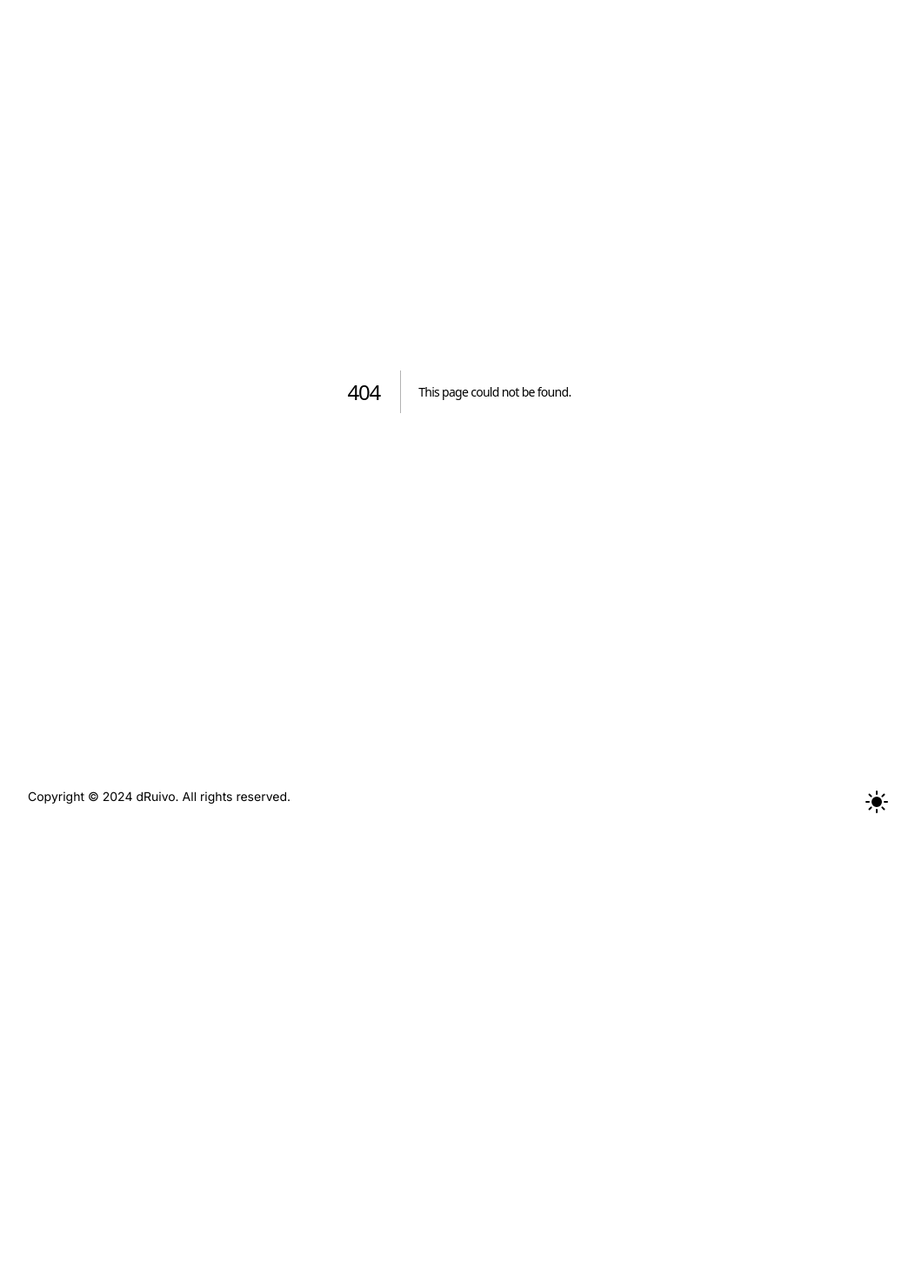
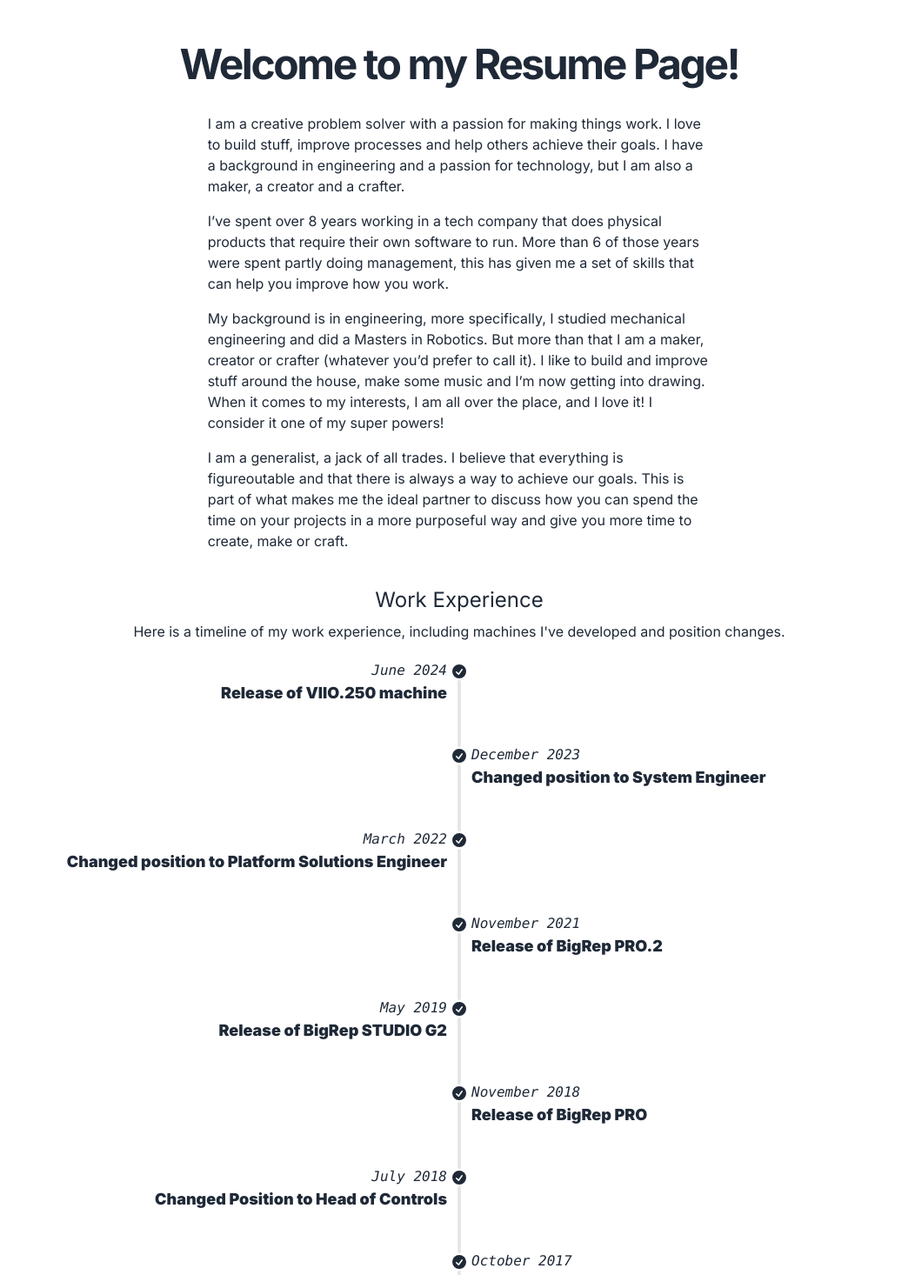
Before and after one commit to dRuivo/d-everything-webapp, a Next.js app: page /resume in a window 1280 px wide. Before the commit this address had no page. Shown: the part 78-1544 px from the top of the page at 87% size, without its empty margins (112-1164 px from the left). Before the commit the page ends 1048 px from the top, so only its background shows below. Built offline with nearby package versions, Linux system fonts and the light colour scheme; a web font is replaced by a local one.

Commit message:
feat: Added basic Resume Page

```diff
--- a/app/about/page.tsx
+++ b/app/about/page.tsx
@@ -1,4 +1,5 @@
 import { Metadata } from "next";
+import Link from "next/link";
 
 export const metadata: Metadata = {
   title: "About Me",
@@ -9,9 +10,13 @@ export default function Page() {
     <main>
       <h1>About Me</h1>
       <p>Hi, I&apos;m dRuivo!</p>
+      {/* TODO: add more of my creative side. Poetry, drawing, photography */}
       <p>I&apos;m a software engineer and a poet.</p>
       <p>My interests are varied and I&apos;m always looking for new things to learn.</p>
       <p>Feel free to explore my blog and my poetry.</p>
+      <p>Thanks for stopping by!</p>
+      <hr />
+      <p>If you're looking for my job experience check my <Link href={"/resume"} >Resume</Link>.</p>
     </main>
   );
 }
--- /dev/null
+++ b/app/resume/page.tsx
@@ -0,0 +1,39 @@
+import WorkTimeline from './work-timeline';
+
+// Code: Resume page component
+export default function Page() {
+  return (
+    <main className='grid grid-cols-1 justify-items-center'>
+      <h2 className='text-center'>Welcome to my Resume Page!</h2>
+      <div className='flex flex-col w-7/12 justify-center space-y-4'>
+        {/* TODO: add more of my creative side. Poetry, drawing, photography */}
+        <p>
+          I am a creative problem solver with a passion for making things work.
+          I love to build stuff, improve processes and help others achieve their goals.
+          I have a background in engineering and a passion for technology, but I am also a maker, a creator and a crafter.
+        </p>
+        <p>
+          I’ve spent over 8 years working in a tech company that does physical products that require their own software to run.
+          More than 6 of those years were spent partly doing management, this has given me a set of skills that can help you improve how you work.
+        </p>
+        <p>
+          My background is in engineering, more specifically, I studied mechanical engineering and did a Masters in Robotics.
+          But more than that I am a maker, creator or crafter (whatever you’d prefer to call it).
+          I like to build and improve stuff around the house, make some music and I’m now getting into drawing. When it comes to my interests, I am all over the place, and I love it! I consider it one of my super powers!
+        </p>
+        <p>
+          I am a generalist, a jack of all trades.
+          I believe that everything is figureoutable and that there is always a way to achieve our goals.
+          This is part of what makes me the ideal partner to discuss how you can spend the time on your projects in a more purposeful way and give you more time to create, make or craft.
+        </p>
+      </div>
+      <div className='py-8'>
+        <h3 className='text-center m-2'>Work Experience</h3>
+        <p className='block text-center mb-4'>
+          Here is a timeline of my work experience, including machines I've developed and position changes.
+        </p>
+        <WorkTimeline />
+      </div>
+    </main>
+  );
+}
--- /dev/null
+++ b/app/resume/work-timeline.tsx
@@ -0,0 +1,80 @@
+import clsx from "clsx"
+
+const TIMELINE_INFO = [
+  {
+    date: 'June 2024',
+    title: 'Release of VIIO.250 machine',
+    description: ''
+  },
+  {
+    date: 'December 2023',
+    title: 'Changed position to System Engineer',
+    description: ''
+  },
+  {
+    date: 'March 2022',
+    title: 'Changed position to Platform Solutions Engineer',
+    description: ''
+  },
+  {
+    date: 'November 2021',
+    title: 'Release of BigRep PRO.2',
+    description: ''
+  },
+  {
+    date: 'May 2019',
+    title: 'Release of BigRep STUDIO G2',
+    description: ''
+  },
+  {
+    date: 'November 2018',
+    title: 'Release of BigRep PRO',
+    description: ''
+  },
+  {
+    date: 'July 2018',
+    title: 'Changed Position to Head of Controls',
+    description: '',
+  },
+  {
+    date: 'October 2017',
+    title: 'Release of BigRep STUDIO',
+    description: '',
+  },
+  {
+    date: 'May 2016',
+    title: 'Joined BigRep as Embedded Systems Engineer',
+    description: '',
+  }
+]
+
+
+export default function WorkTimeline() {
+    return (
+      <ul className="timeline timeline-snap-icon max-md:timeline-compact timeline-vertical">
+        {TIMELINE_INFO.map((info, index) => (
+          <li key={info.date}>
+            {index > 0 && <hr />}
+            <div className="timeline-middle">
+            <svg
+                xmlns="http://www.w3.org/2000/svg"
+                viewBox="0 0 20 20"
+                fill="currentColor"
+                className="h-5 w-5">
+                <path
+                fillRule="evenodd"
+                d="M10 18a8 8 0 100-16 8 8 0 000 16zm3.857-9.809a.75.75 0 00-1.214-.882l-3.483 4.79-1.88-1.88a.75.75 0 10-1.06 1.061l2.5 2.5a.75.75 0 001.137-.089l4-5.5z"
+                clipRule="evenodd" />
+            </svg>
+            </div>
+            <div className={clsx("mb-10", index % 2 === 0 ? "timeline-start md:text-end" : "timeline-end" )}>
+              <time className="font-mono italic">{info.date}</time>
+              <div className="text-lg font-black">{info.title}</div>
+              {info.description}
+            </div>
+            {index < (TIMELINE_INFO.length - 1) && <hr />}
+          </li>
+        ))}
+      </ul>
+    )
+}
```
